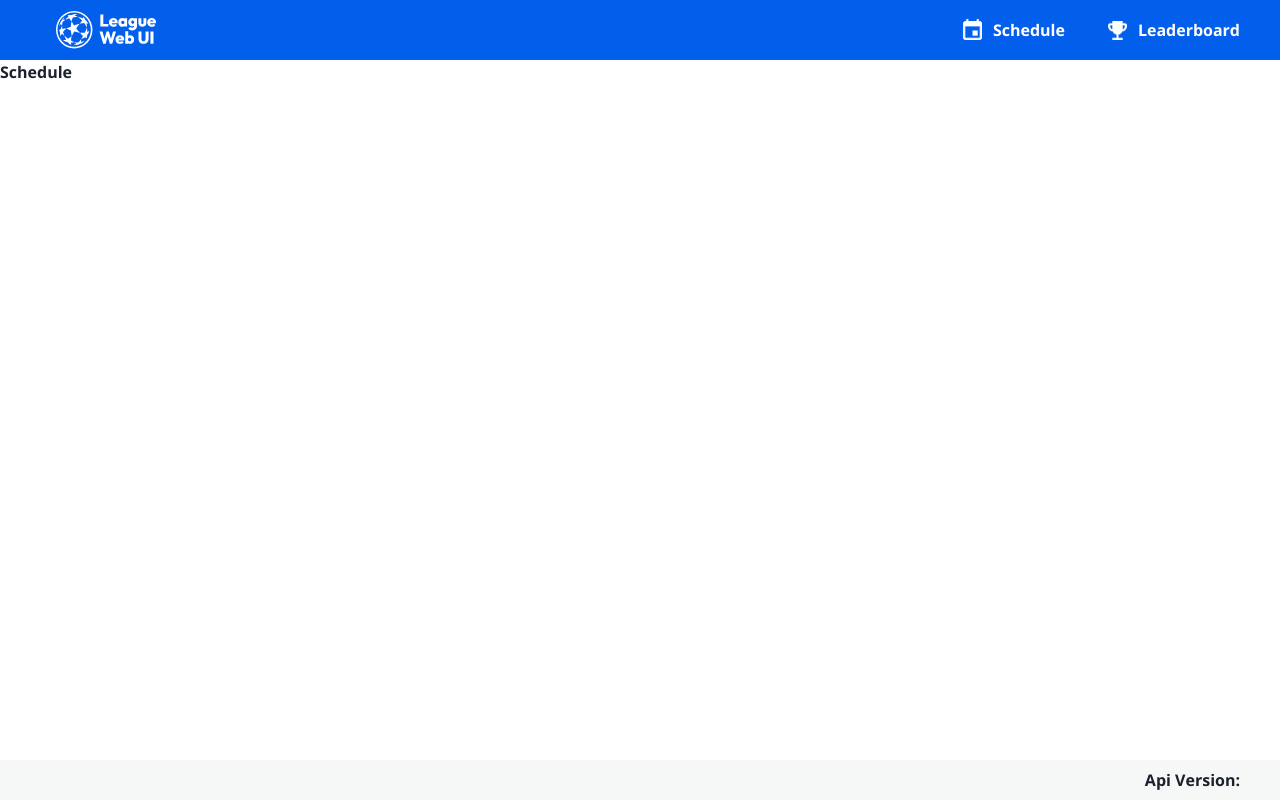
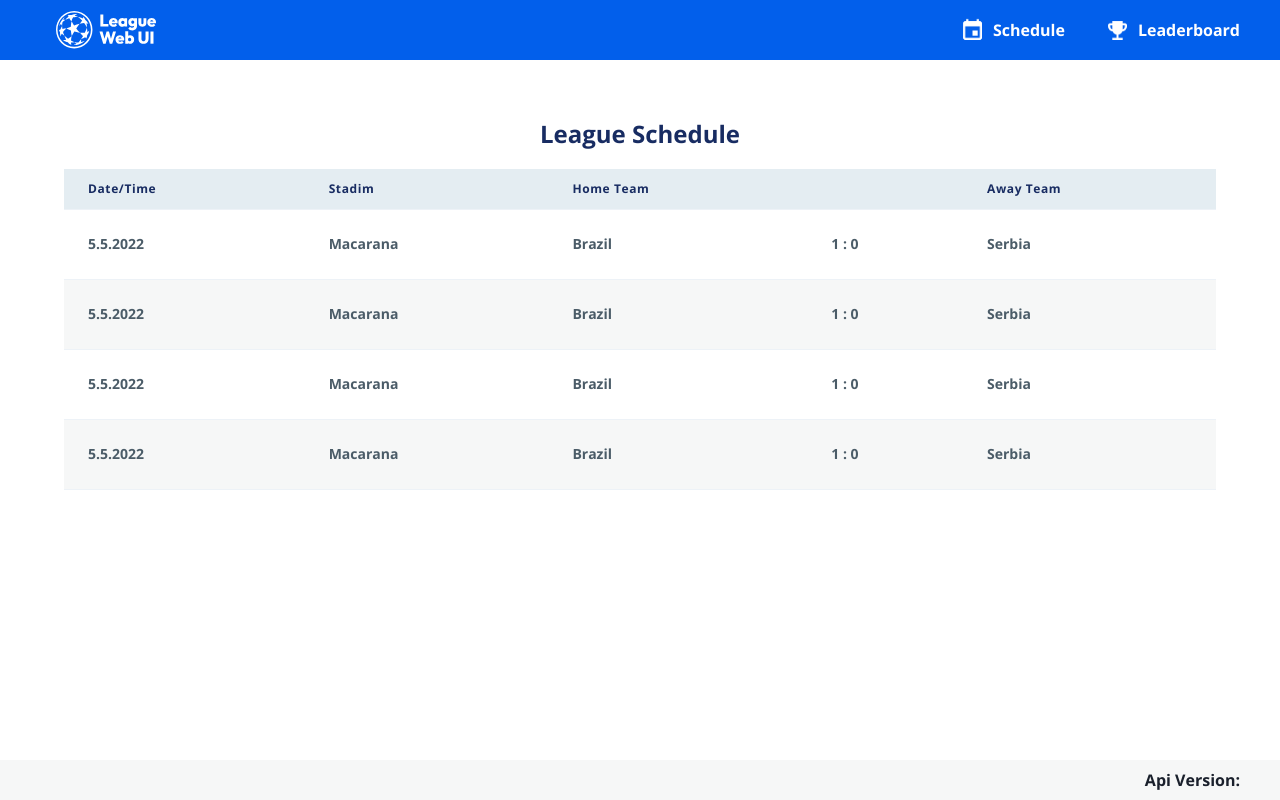
Before and after one commit to IvySaskia/ivy-saskia-sejas-rocabado-zDK8-sports-league-web-ui-UtzN, a React (Create React App) app: page / in a window 1280 px wide. Built offline with nearby package versions, Linux system fonts and the light colour scheme.

Commit message:
ADD: Table style to chakra theme

```diff
--- a/src/pages/schedule/index.js
+++ /dev/null
@@ -1,11 +0,0 @@
-import React from "react";
-
-const Schedule = () => {
-  return (
-    <div>
-        <p>Schedule</p>
-    </div>
-  );
-};
-
-export default Schedule;
--- /dev/null
+++ b/src/pages/schedule/index.jsx
@@ -0,0 +1,89 @@
+import React from "react";
+
+import {
+  Box,
+  Center,
+  Flex,
+  Heading,
+  Table,
+  Thead,
+  Tbody,
+  Tfoot,
+  Tr,
+  Th,
+  Td,
+  TableCaption,
+  TableContainer,
+  VStack
+} from "@chakra-ui/react";
+
+const Schedule = () => {
+  return (
+    <Flex
+      width="100%"
+      bg="white"
+      px={"5%"}
+      direction={"column"}
+    >
+      <Center>
+        <Heading
+          fontSize='24px'
+          mt={"60px"}
+          mb={"20px"}
+          color={"#182C62"}
+          alignContent={"center"}
+        >
+          League Schedule
+        </Heading>
+      </Center>
+
+      <TableContainer>
+        <Table
+          w='100%'
+        >
+          <Thead>
+            <Tr>
+              <Th>Date/Time</Th>
+              <Th>Stadim</Th>
+              <Th>Home Team</Th>
+              <Th></Th>
+              <Th>Away Team</Th>
+            </Tr>
+          </Thead>
+          <Tbody>
+            <Tr>
+              <Td>5.5.2022</Td>
+              <Td>Macarana</Td>
+              <Td>Brazil</Td>
+              <Td>1 : 0</Td>
+              <Td>Serbia</Td>
+            </Tr>
+            <Tr>
+              <Td>5.5.2022</Td>
+              <Td>Macarana</Td>
+              <Td>Brazil</Td>
+              <Td>1 : 0</Td>
+              <Td>Serbia</Td>
+            </Tr>
+            <Tr>
+              <Td>5.5.2022</Td>
+              <Td>Macarana</Td>
+              <Td>Brazil</Td>
+              <Td>1 : 0</Td>
+              <Td>Serbia</Td>
+            </Tr>
+            <Tr>
+              <Td>5.5.2022</Td>
+              <Td>Macarana</Td>
+              <Td>Brazil</Td>
+              <Td>1 : 0</Td>
+              <Td>Serbia</Td>
+            </Tr>
+          </Tbody>
+        </Table>
+      </TableContainer>
+    </Flex>
+  );
+};
+
+export default Schedule;
--- a/src/theme.js
+++ b/src/theme.js
@@ -5,6 +5,29 @@ const theme = extendTheme({
     heading: `'Open Sans', sans-serif`,
     body: `'Open Sans', sans-serif`,
   },
+  components: {
+    Table: {
+      baseStyle: {
+        tr: {
+          _even: {
+            background: "#F6F7F7",
+          },
+          th: {
+            background: "#E4EDF2",
+            color: "#182C62",
+            height: "40px",
+            textTransform: "capitalize"
+          },
+          borderColor: "#E4EDF2",
+          color: "#4B5C68",
+          fontSize: "14px",
+          td: {
+            height: "70px"
+          }
+        },
+      },
+    },
+  },
 })
 
 export default theme
```
